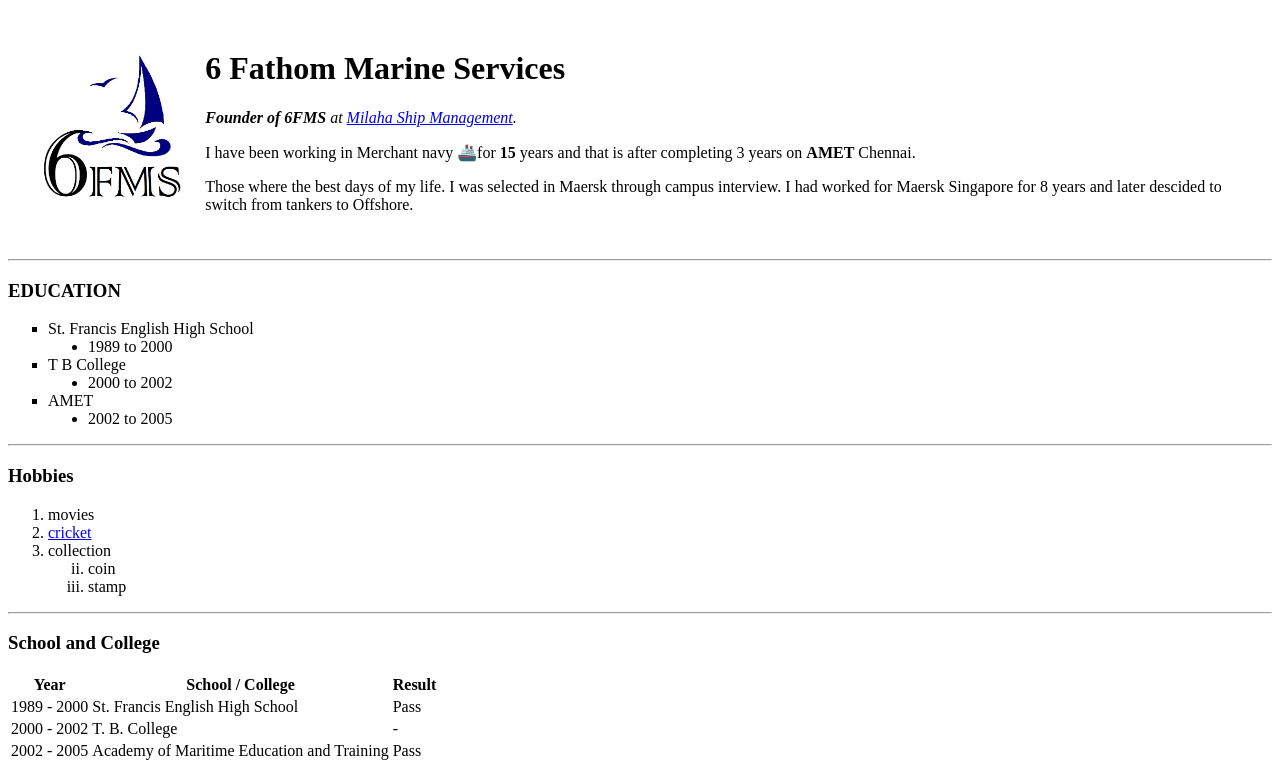
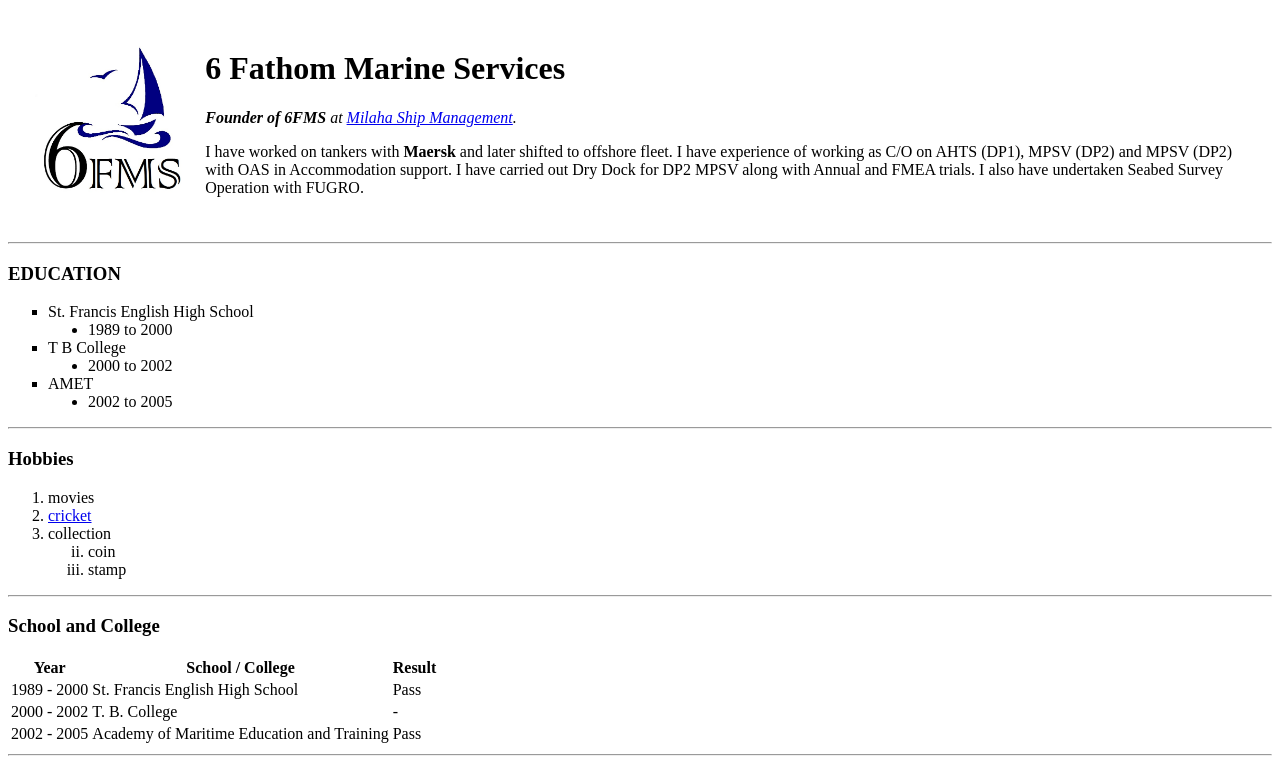
Before and after one commit to captalex002a/CV, a plain HTML site: page index.html in a window 1280 px wide. Shown: the top 770 px of the page. Drawn offline with Linux system fonts and the light colour scheme.

Commit message:
Update index.html

```diff
--- a/index.html
+++ b/index.html
@@ -12,8 +12,7 @@
     <td>
       <h1>6 Fathom Marine Services</h1>
       <p><em><strong>Founder of 6FMS </strong> at <a href="https://www.milaha.com">Milaha Ship Management</a>.</em></p>
-      <p>I have been working in Merchant navy 🚢for <strong>15</strong> years and that is after completing 3 years on <strong>AMET</strong> Chennai.</p>
-      <p>Those where the best days of my life. I was selected in Maersk through campus interview. I had worked for Maersk Singapore for 8 years and later descided to switch from tankers to Offshore.</p>
+      <p>I have worked on tankers with <strong>Maersk</strong> and later shifted to offshore fleet. I have experience of working as C/O on AHTS (DP1), MPSV (DP2) and MPSV (DP2) with OAS in Accommodation support. I have carried out Dry Dock for DP2 MPSV along with Annual and FMEA trials. I also have undertaken Seabed Survey Operation with FUGRO.</p>
     </td>
   </table>
   <hr>
```
